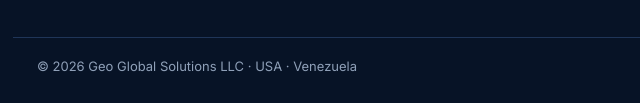
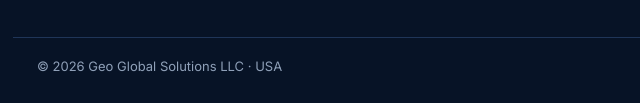
Before and after one commit to geoglobalsolutionsllc-ctrl/sitio-web, a plain HTML site: page index.html in a window 1280 px wide. Shown: the part 5081-5184 px from the top of the page, 27-667 px from the left. Drawn offline with Linux system fonts and the light colour scheme.

Commit message:
Update index.html

```diff
--- a/index.html
+++ b/index.html
@@ -249,7 +249,7 @@ html{scroll-behavior:smooth}
         </sc-for>
       </div>
     </div>
-    <div style="max-width: 1200px; margin: 0 auto; padding: 20px 24px 32px; border-top: 1px solid #1F3558; font-size: 13px; color: #8FA0B8">© 2026 Geo Global Solutions LLC · USA · Venezuela</div>
+    <div style="max-width: 1200px; margin: 0 auto; padding: 20px 24px 32px; border-top: 1px solid #1F3558; font-size: 13px; color: #8FA0B8">© 2026 Geo Global Solutions LLC · USA</div>
   </footer>
 </div>
 </template>
```
